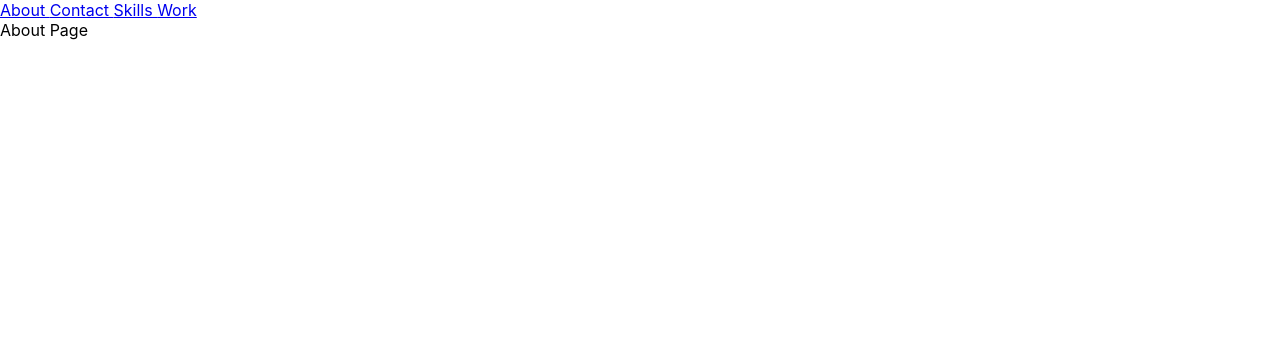
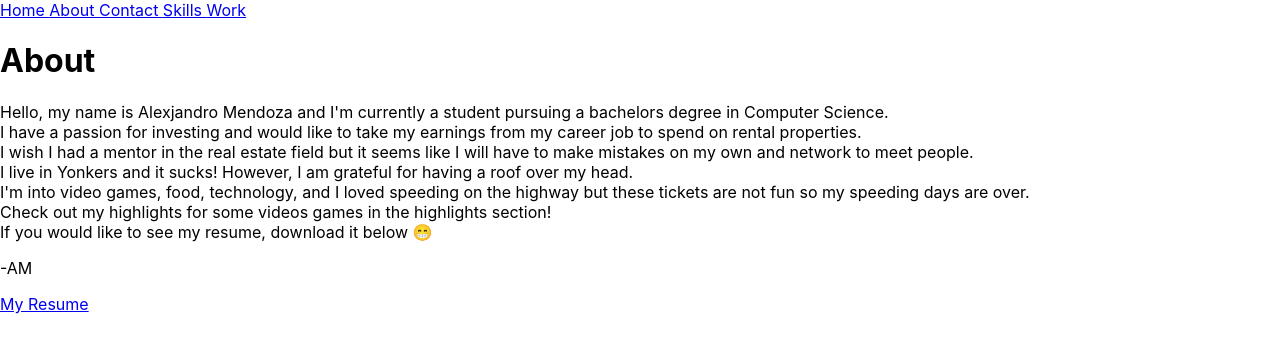
Before and after one commit to 4lexjandro/Port, a React (Create React App) app: page /about in a window 1280 px wide. Shown: the top 352 px of the page. Built offline with nearby package versions, Linux system fonts and the light colour scheme.

Commit message:
About page contents are done, maybe edit it later

```diff
--- a/src/App.js
+++ b/src/App.js
@@ -1,26 +1,33 @@
 import React from 'react';
 import Skills from './components/Skills'
-import About from './components/About';
+import About from './components/About'
 import Work from './components/Work'
+import Home from './components/Home'
 import Contact from './components/Contact'
 import { BrowserRouter as Router, Link, Routes, Route } from 'react-router-dom';
 
 function App() {
   return (
+
     <Router>
+      <div>
 
+        <Link to="/home"> Home </Link>
         <Link to="/about"> About </Link>
         <Link to="/contact"> Contact </Link>
         <Link to="/skills"> Skills </Link>
         <Link to="/work"> Work </Link>
 
+
+
       <Routes>
+        <Route path="/" element={<Home />} />
         <Route path="/about" element={<About />} />
         <Route path="/skills" element={<Skills />} />
         <Route path="/contact" element={<Contact />} />
         <Route path="/work" element={<Work />} />
       </Routes>
-      <div>
+
 
       </div>
     </Router>
--- a/src/components/About.jsx
+++ b/src/components/About.jsx
@@ -1,16 +1,32 @@
-import React from 'react';
-import { useNavigate } from 'react-router-dom';
-
-function About() {
-
-  let navigate = useNavigate();
+import React, { Component } from 'react'
+import Resume from './gallery/Resume.pdf'
 
 
 
 
-  return <div>
-      About Page
-  </div>;
+export default class About extends Component{
+  render() {
+      return (
+          <div className="aboutpage">
+              <h1>About</h1>
+              <p> Hello, my name is Alexjandro Mendoza and I'm currently a student pursuing a bachelors degree in Computer Science.
+              <br/>I have a passion for investing and would like to take my earnings from
+               my career job to spend on rental properties.
+               <br/>I wish I had a mentor in the real estate field but
+              it seems like I will have to make mistakes on my own and network to meet people.
+              <br/>I live in Yonkers and it sucks! However, I am grateful for having a roof over my head.
+              <br/> I'm into video games, food, technology, and I loved speeding on the highway
+               but these tickets are not fun so my speeding days are over.
+               <br/>Check out my highlights for some videos games in the highlights section!
+               <br/>If you would like to see my resume, download it below 😁
+                  <p>-AM</p>
+
+                  <a href={Resume} download="Resume.pdf"> My Resume </a>
+
+
+
+              </p>
+          </div>
+      )
+  }
 }
-
-export default About;
--- /dev/null
+++ b/src/components/Home.jsx
@@ -0,0 +1,9 @@
+import React from 'react'
+
+function Home() {
+  return (
+    <div>Home Page</div>
+  )
+}
+
+export default Home
```
Also changed, not shown: 1 other file (tests, documents, lock files or other folders).
